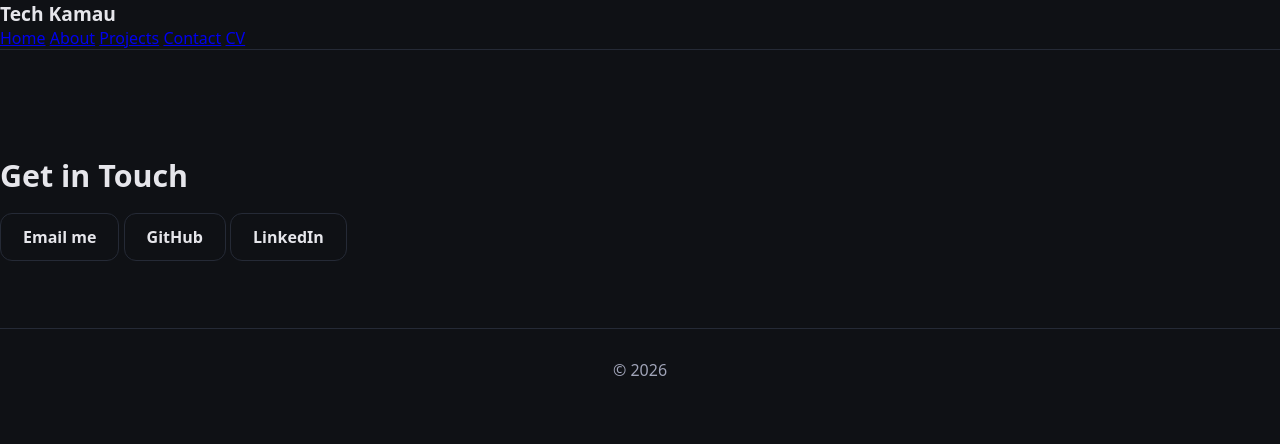
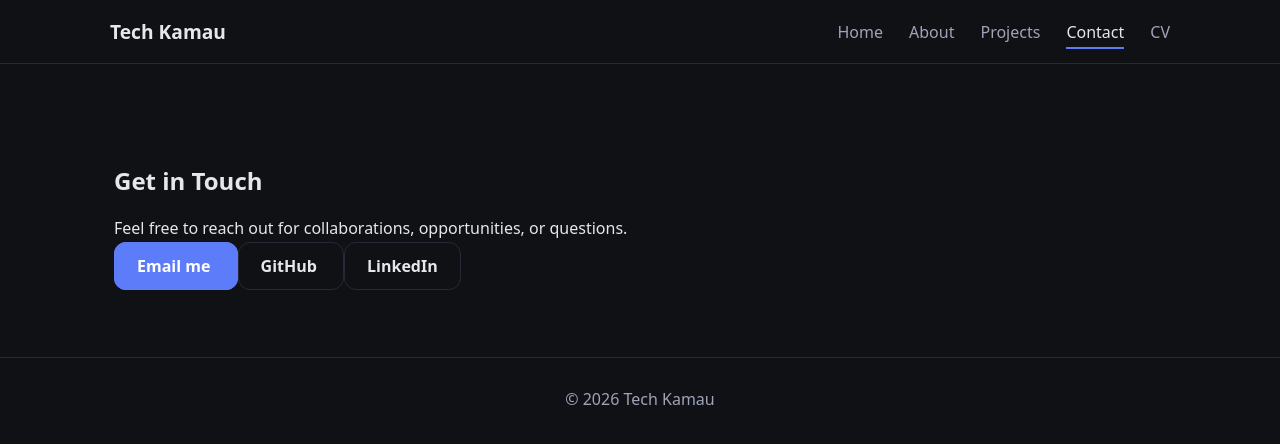
Before and after one commit to oness12/kamau-portofolio, a Flask app: page /contact in a window 1280 px wide. Shown: the top 444 px of the page. Run offline with Flask 3, Linux system fonts and the light colour scheme.

Commit message:
Fix header consistency on contact and CV pages

```diff
--- a/templates/public/contact.html
+++ b/templates/public/contact.html
@@ -1,39 +1,66 @@
 <!DOCTYPE html>
-<html>
+<html lang="en">
 <head>
-  <title>Contact | Tech Kamau</title>
+  <meta charset="UTF-8">
+  <title>Contact — Tech Kamau</title>
   <meta name="viewport" content="width=device-width, initial-scale=1.0">
+
   <link rel="stylesheet" href="{{ url_for('static', filename='style.css') }}">
 </head>
 <body>
 
-<div class="page">
+<!-- MOBILE SIDEBAR -->
+<div class="sidebar" id="sidebar">
+  <a href="/">Home</a>
+  <a href="/about">About</a>
+  <a href="/projects">Projects</a>
+  <a href="/contact">Contact</a>
+  <a href="/resume">CV</a>
+</div>
 
-<nav class="nav">
+<!-- HEADER (MATCHES ABOUT PAGE) -->
+<header class="nav">
+  <div class="nav-inner">
     <a href="/" class="brand">Tech Kamau</a>
-  <div class="nav-right">
+
+    <nav class="nav-links">
       <a href="/">Home</a>
       <a href="/about">About</a>
       <a href="/projects">Projects</a>
       <a href="/contact" class="active">Contact</a>
       <a href="/resume">CV</a>
-  </div>
     </nav>
 
+    <button class="hamburger" id="hamburger">☰</button>
+  </div>
+</header>
+
+<main class="container">
   <section class="section">
-  <h2 class="section-title">Get in Touch</h2>
+    <h1>Get in Touch</h1>
+
+    <p class="muted">
+      Feel free to reach out for collaborations, opportunities, or questions.
+    </p>
 
     <div class="contact-actions">
-    <a href="mailto:kamauthetech@gmail.com" class="btn">Email me</a>
-    <a href="{{ contact.github }}" class="btn" target="_blank">GitHub</a>
-    <a href="{{ contact.linkedin }}" class="btn" target="_blank">LinkedIn</a>
+      <a href="mailto:kamauthetech@gmail.com" class="btn primary">
+        Email me
+      </a>
+      <a href="{{ contact.github }}" class="btn secondary" target="_blank">
+        GitHub
+      </a>
+      <a href="{{ contact.linkedin }}" class="btn secondary" target="_blank">
+        LinkedIn
+      </a>
     </div>
   </section>
+</main>
 
 <footer class="footer">
-  © {{ year }}
+  © {{ year }} Tech Kamau
 </footer>
 
-</div>
+<script src="{{ url_for('static', filename='main.js') }}"></script>
 </body>
 </html>
```
Also changed, not shown: templates/public/resume.html (+47 -19 lines). Lines whose indentation alone changed are shown as unchanged.
